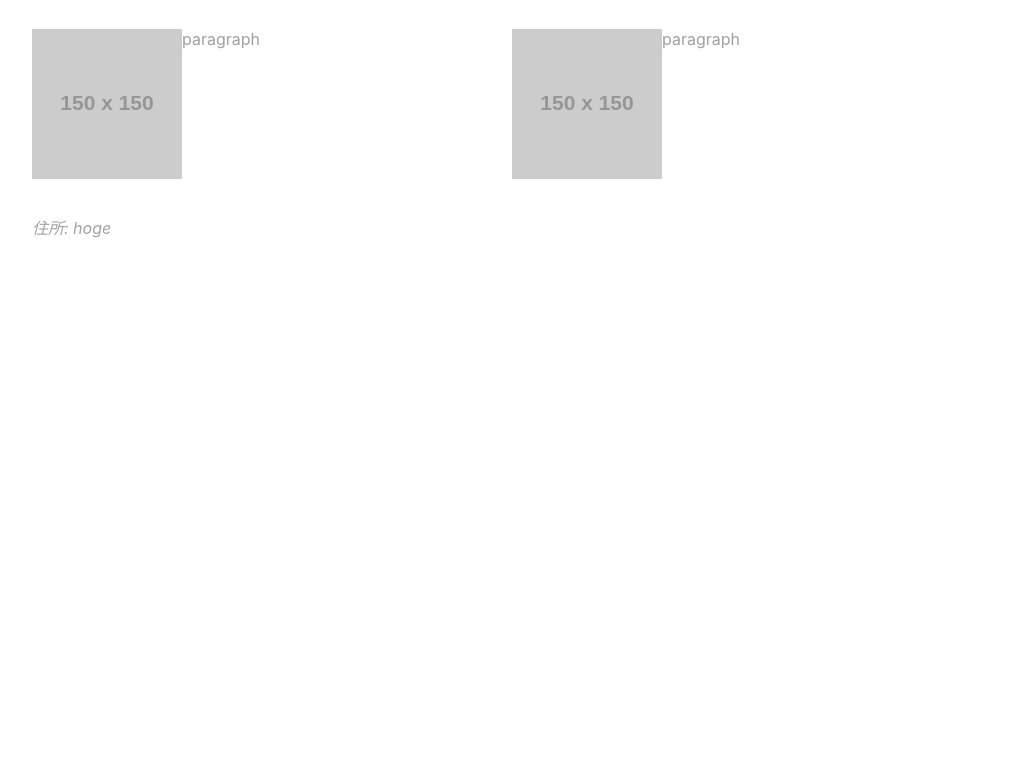
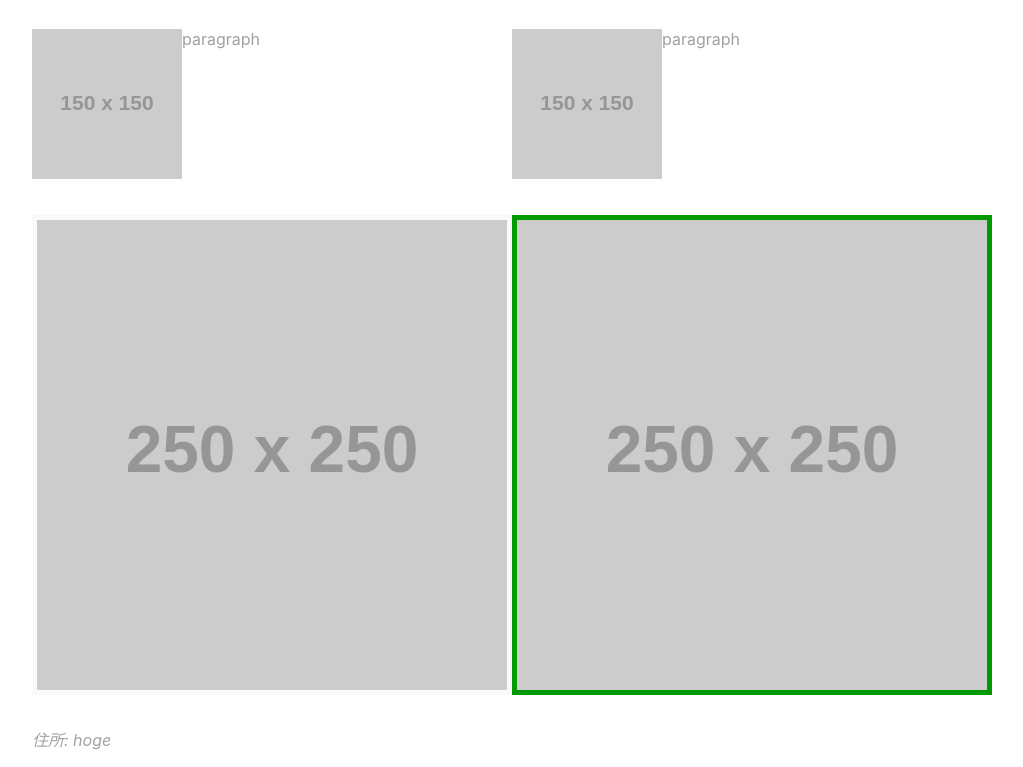
Before and after one commit to cssfriends/cssfriends-vol4-groupwork, a website: page docs/index.html in a window 1280 px wide. Shown: the part 556-1323 px from the top of the page, without its empty margins (128-1151 px from the left). Before the commit the page ends 811 px from the top, so only its background shows below. Drawn offline with Linux system fonts and the light colour scheme; placeholder pictures from the web are drawn by us.

Commit message:
update issues/17

```diff
--- a/docs/index.html
+++ b/docs/index.html
@@ -92,6 +92,34 @@
         </div>
       </div>
     </section>
+    <section id="section">
+      <div class="container">
+        <div class="row">
+          <div class="col">
+            <div class="body_class">
+              <div class="container_class">
+                <div class="section_class">
+                  <div class="paragraph_class paragraph_class_01">
+                    <img src="https://placehold.jp/250x250.png" alt="" class="img_class">
+                  </div>
+                </div>
+              </div>
+            </div>
+          </div>
+          <div class="col">
+            <div class="body_class">
+              <div class="container_class">
+                <div class="section_class">
+                  <div class="paragraph_class paragraph_class_02">
+                    <img src="https://placehold.jp/250x250.png" alt="" class="img_class">
+                  </div>
+                </div>
+              </div>
+            </div>
+          </div>
+        </div>
+      </div>
+    </section>
   </main>
   <footer id="footer">
     <div class="container">
--- a/docs/style.css
+++ b/docs/style.css
@@ -67,3 +67,33 @@ p {
 .box p {
   margin: 0;
 }
+
+.body_class .container_class .section_class .paragraph_class.paragraph_class_01 .img_class {
+  display: block;
+  width: 100%;
+  height: auto;
+  border: 5px solid #f9f9f9;
+  box-sizing: border-box;
+}
+
+.body_class .container_class .section_class .paragraph_class.paragraph_class_02 .img_class {
+  display: block;
+  width: 100%;
+  height: auto;
+  border: 5px solid #009900;
+  box-sizing: border-box;
+}
+
+/*.paragraph_class .img_class {
+  display: block;
+  width: 100%;
+  height: auto;
+  box-sizing: border-box;
+  border: 5px solid transparent;
+}
+.paragraph_class.paragraph_class_01 .img_class {
+  border-color: #f9f9f9;
+}
+.paragraph_class.paragraph_class_02 .img_class {
+  border-color: #009900;
+}*/
```
